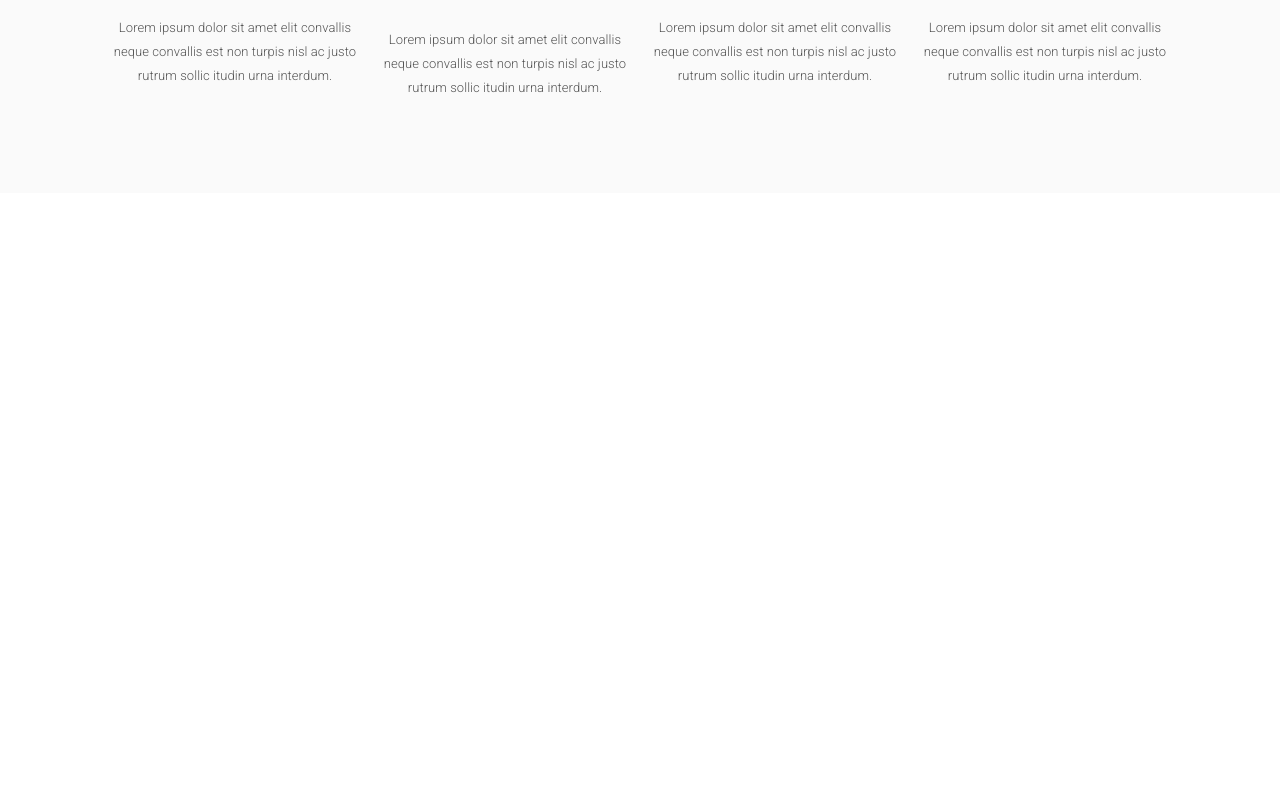
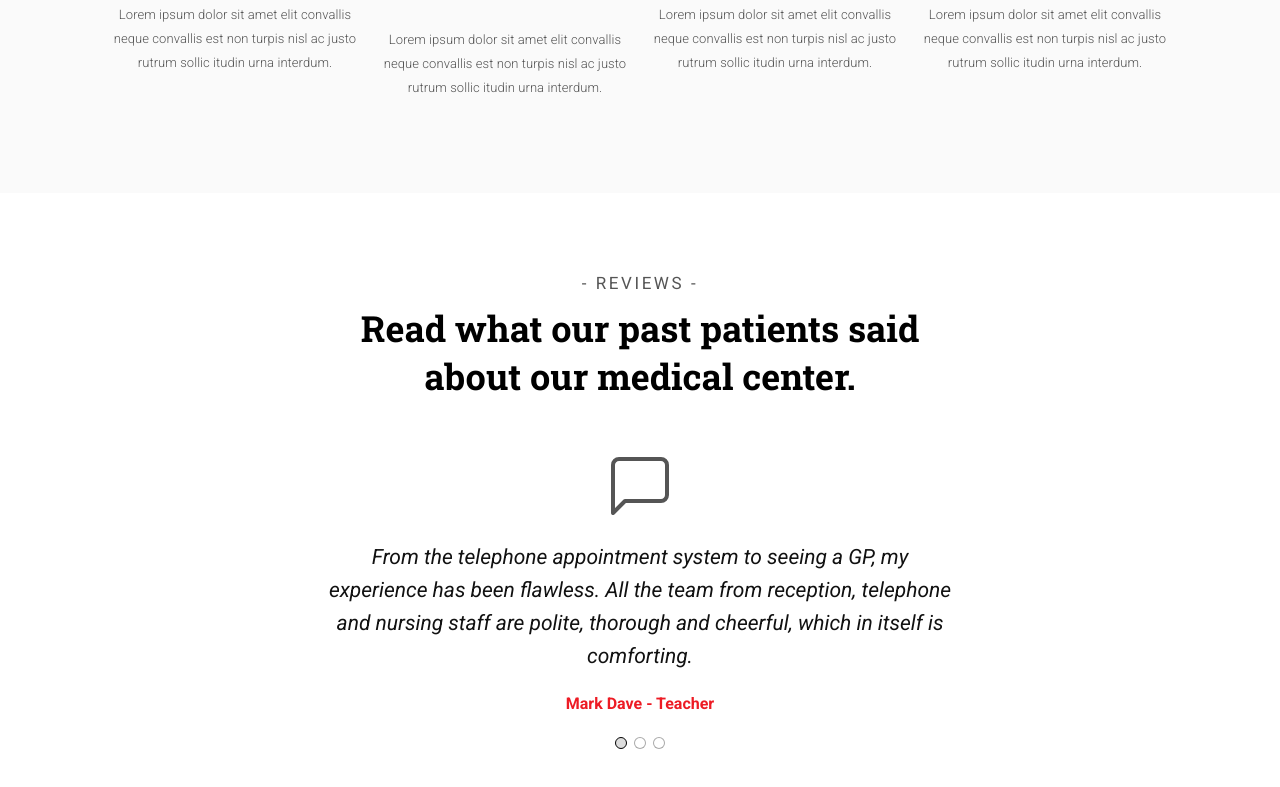
Before and after one commit to Mostafa-HEH/medical-landing-page, a Next.js app: page / in a window 1280 px wide. Shown: the part 3362-4149 px from the top of the page. Before the commit the page ends 3555 px from the top, so only its background shows below. Built offline with nearby package versions, Linux system fonts and the light colour scheme.

Commit message:
add reviews section

```diff
--- /dev/null
+++ b/components/icons/comment.js
@@ -0,0 +1,21 @@
+const CommentIcon = () => {
+  return (
+    <svg
+      width="58"
+      height="58"
+      viewBox="0 0 58 58"
+      fill="none"
+      xmlns="http://www.w3.org/2000/svg"
+    >
+      <path
+        d="M56 38C56 39.5913 55.3679 41.1174 54.2426 42.2426C53.1174 43.3679 51.5913 44 50 44H14L2 56V8C2 6.4087 2.63214 4.88258 3.75736 3.75736C4.88258 2.63214 6.4087 2 8 2H50C51.5913 2 53.1174 2.63214 54.2426 3.75736C55.3679 4.88258 56 6.4087 56 8V38Z"
+        stroke="#555555"
+        stroke-width="4"
+        stroke-linecap="round"
+        stroke-linejoin="round"
+      />
+    </svg>
+  );
+};
+
+export default CommentIcon;
--- /dev/null
+++ b/components/sections/reviews-section/comment/index.js
@@ -0,0 +1,19 @@
+import classes from "./styles.module.css";
+
+const Comment = ({ icon, comment, name, job, active }) => {
+  return (
+    <div
+      className={`${classes.container} ${
+        active ? classes.containeractive : null
+      }`}
+    >
+      <div>{icon}</div>
+      <p className={classes.comment}>{comment}</p>
+      <h6 className={classes.name}>
+        {name} {job ? ` - ${job}` : null}
+      </h6>
+    </div>
+  );
+};
+
+export default Comment;
--- /dev/null
+++ b/components/sections/reviews-section/comment/styles.module.css
@@ -0,0 +1,31 @@
+.container {
+  display: none;
+  flex-direction: column;
+  justify-content: center;
+  align-items: center;
+  text-align: center;
+  max-width: 629px;
+  margin: 57px auto 24px auto;
+}
+
+.containeractive {
+  display: flex;
+}
+
+.comment {
+  font-style: italic;
+  font-weight: 400;
+  font-size: 1.313rem;
+  line-height: 33px;
+  text-align: center;
+  color: #111111;
+}
+
+.name {
+  font-style: normal;
+  font-weight: 700;
+  font-size: 1rem;
+  line-height: 19px;
+  text-align: center;
+  color: #ed1b24;
+}
--- /dev/null
+++ b/components/sections/reviews-section/index.js
@@ -0,0 +1,80 @@
+import { useState } from "react";
+import Wrapper from "../../layouts/wrapper";
+import SectionsTitle from "../../layouts/section-title";
+import Comment from "./comment";
+
+import CommentIcon from "../../icons/comment";
+
+import classes from "./styles.module.css";
+
+const ReviewsSection = () => {
+  const [active, setActive] = useState(1);
+  const commentsData = [
+    {
+      id: 1,
+      icon: <CommentIcon />,
+      comment:
+        "From the telephone appointment system to seeing a GP, my experience has been flawless. All the team from reception, telephone and nursing staff are polite, thorough and cheerful, which in itself is comforting.",
+      name: "Mark Dave",
+      job: "Teacher",
+    },
+    {
+      id: 2,
+      icon: <CommentIcon />,
+      comment:
+        "From Mostafa Hassan the telephone appointment system to seeing a GP, my experience has been flawless. All the team from reception, telephone and nursing staff are polite, thorough and cheerful, which in itself is comforting.",
+      name: "Mostafa Hassan",
+      job: "Fron-End Developer",
+    },
+    {
+      id: 3,
+      icon: <CommentIcon />,
+      comment:
+        "From Mohammed Hassan the telephone appointment system to seeing a GP, my experience has been flawless. All the team from reception, telephone and nursing staff are polite, thorough and cheerful, which in itself is comforting.",
+      name: "Mohammed Hassan",
+      job: null,
+    },
+  ];
+  return (
+    <section className={classes.container}>
+      <Wrapper>
+        <SectionsTitle
+          subtitle="REVIEWS"
+          title="Read what our past patients said about our medical center."
+        />
+        {commentsData.map(({ id, icon, comment, name, job }) => (
+          <Comment
+            key={id}
+            icon={icon}
+            comment={comment}
+            name={name}
+            job={job}
+            active={id === active ? true : false}
+          />
+        ))}
+      </Wrapper>
+      <div className={classes.dotts}>
+        <span
+          className={`${classes.dot} ${
+            active === 1 ? classes.dotactive : null
+          }`}
+          onClick={() => setActive(1)}
+        ></span>
+        <span
+          className={`${classes.dot} ${
+            active === 2 ? classes.dotactive : null
+          }`}
+          onClick={() => setActive(2)}
+        ></span>
+        <span
+          className={`${classes.dot} ${
+            active === 3 ? classes.dotactive : null
+          }`}
+          onClick={() => setActive(3)}
+        ></span>
+      </div>
+    </section>
+  );
+};
+
+export default ReviewsSection;
--- /dev/null
+++ b/components/sections/reviews-section/styles.module.css
@@ -0,0 +1,25 @@
+.container {
+  padding: 80px 0;
+}
+
+.dotts {
+  display: flex;
+  flex-direction: row;
+  align-items: center;
+  justify-content: center;
+  gap: 7px;
+}
+
+.dot {
+  width: 12px;
+  height: 12px;
+  background: rgba(255, 255, 255, 0.3);
+  border: 1px solid rgba(85, 85, 85, 0.5);
+  border-radius: 50%;
+  cursor: pointer;
+}
+
+.dotactive {
+  background: rgba(85, 85, 85, 0.2);
+  border: 1px solid #000000;
+}
--- a/components/sections/services-section/services/service/styles.module.css
+++ b/components/sections/services-section/services/service/styles.module.css
@@ -1,7 +1,7 @@
 .container {
   display: flex;
   flex-direction: column;
-  justify-content: center;
+  justify-content: flex-start;
   align-items: center;
   text-align: center;
   width: 248px;
--- a/pages/index.js
+++ b/pages/index.js
@@ -7,6 +7,7 @@ import CounterSection from "../components/sections/counter-section";
 import FeatursSection from "../components/sections/featurs-section";
 import DividerSection from "../components/sections/divider-section";
 import ServicesSection from "../components/sections/services-section";
+import ReviewsSection from "../components/sections/reviews-section";
 
 const HomePage = () => {
   return (
@@ -16,6 +17,7 @@ const HomePage = () => {
       <FeatursSection />
       <DividerSection />
       <ServicesSection />
+      <ReviewsSection />
     </Fragment>
   );
 };
```
